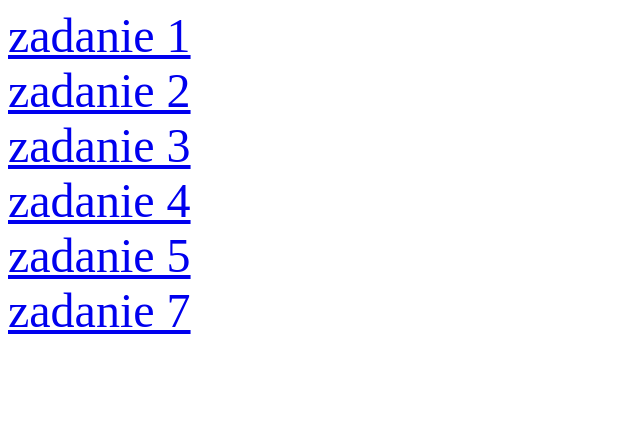
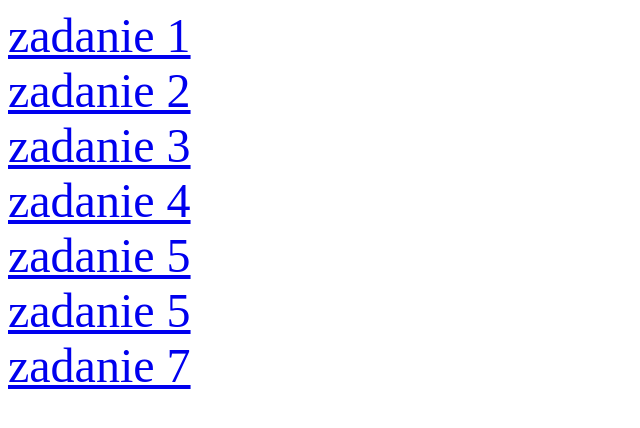
Before and after one commit to hubert58248/OK, a plain HTML site: page zadania.html in a window 1280 px wide. Shown: the whole page, without its empty margins (0-640 px from the left). Drawn offline with Linux system fonts and the light colour scheme.

Commit message:
Update zadania.html

```diff
--- a/zadania.html
+++ b/zadania.html
@@ -10,7 +10,8 @@
 <font size="35" color="red"><a href="zad3.html">zadanie 3</a><br></font>
 <font size="35" color="red"><a href="zad4.html">zadanie 4</a><br></font>
 <font size="35" color="red"><a href="zad5.html">zadanie 5</a><br></font>
-<font color="red" size="35"><a href="zadanie7.html">zadanie 7</font></a>
+<font size="35" color="red"><a href="zad6.html">zadanie 5</a><br></font>
+<font color="red" size="35"><a href="zad7.html">zadanie 7</font></a>
 
 
 
```
